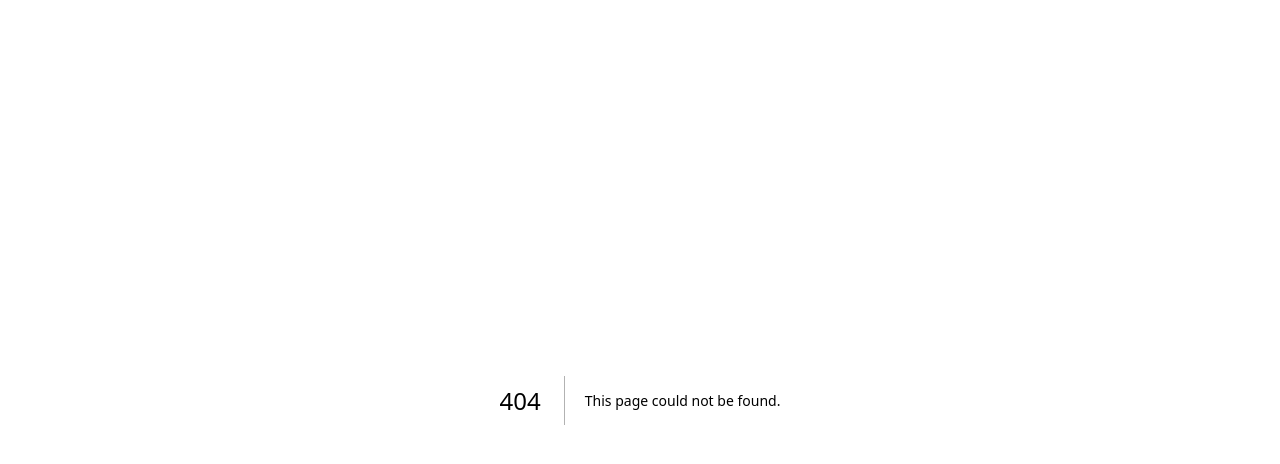
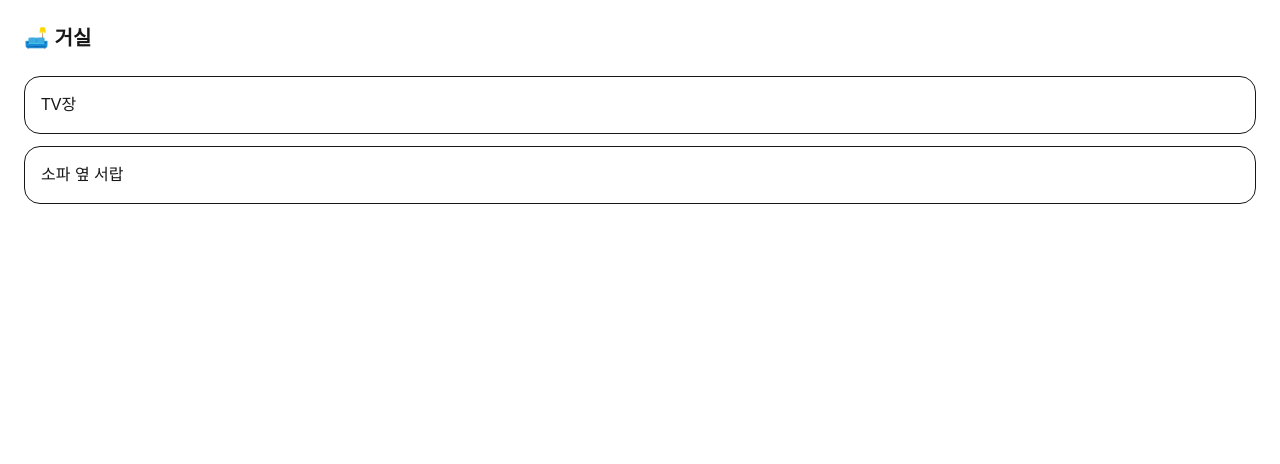
Before and after one commit to tauriqon/where-is-it-next, a Next.js app: page /room/1 in a window 1280 px wide. Before the commit this address had no page. Shown: the top 464 px of the page. Built offline with nearby package versions, Linux system fonts and the light colour scheme.

Commit message:
feat: show storage list by room

```diff
--- a/app/page.js
+++ b/app/page.js
@@ -1,3 +1,4 @@
+import Link from "next/link"
 import { ROOMS } from "@/data/rooms"
 
 export default function HomePage() {
@@ -16,20 +17,19 @@ export default function HomePage() {
           <h2 className="text-lg font-semibold text-gray-900">
             Room
           </h2>
-        <div className="mt-3 space-y-3">
+
+          <div className="mt-3 space-y-3">
             {ROOMS.map((room) => (
-              <div
-                key={room.id}
-                className="rounded-2xl border border-gray-200 p-4"
-              >
-                <p className="text-base font-medium text-gray-800">
-                  {room.emoji} {room.name}
-                </p>
-              </div>
+              <Link key={room.id} href={`/room/${room.id}`}>
+                <div className="rounded-2xl border border-gray-200 p-4">
+                  <p className="text-base font-medium text-gray-800">
+                    {room.emoji} {room.name}
+                  </p>
+                </div>
+              </Link>
             ))}
           </div>
         </section>
-
       </div>
     </main>
   )
--- /dev/null
+++ b/app/room/[roomId]/page.js
@@ -0,0 +1,37 @@
+import { ROOMS } from "@/data/rooms"
+import { STORAGES } from "@/data/storages"
+
+export default async function StoragePage({ params }) {
+  const { roomId } = await params
+
+  const currentRoom = ROOMS.find(
+    (r) => r.id === Number(roomId)
+  )
+
+  if(!currentRoom) {
+    return <div>존재하지 않는 Room입니다</div>
+  }
+
+  const storages = STORAGES.filter(
+    (s) => s.roomId === Number(roomId)
+  )
+
+  return (
+    <main className="min-h-screen p-6">
+      <h1 className="text-xl font-bold">
+        {currentRoom.emoji} {currentRoom.name}
+      </h1>
+
+      <div className="mt-6 space-y-3">
+        {storages.map((storage) => (
+          <div
+            key={storage.id}
+            className="rounded-2xl border p-4"
+          >
+            {storage.name}
+          </div>
+        ))}
+      </div>
+    </main>
+  )
+}
--- /dev/null
+++ b/data/storages.js
@@ -0,0 +1,9 @@
+export const STORAGES = [
+  { id: 1, roomId: 1, name: "TV장" },
+  { id: 2, roomId: 1, name: "소파 옆 서랍" },
+
+  { id: 3, roomId: 2, name: "옷장" },
+  { id: 4, roomId: 2, name: "침대 옆" },
+
+  { id: 5, roomId: 3, name: "싱크대 아래" },
+]
```
